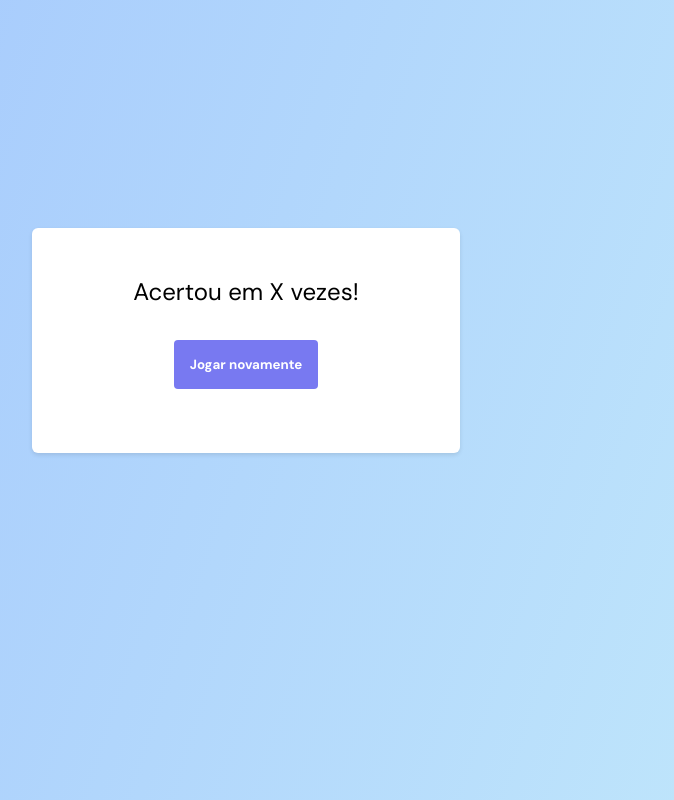
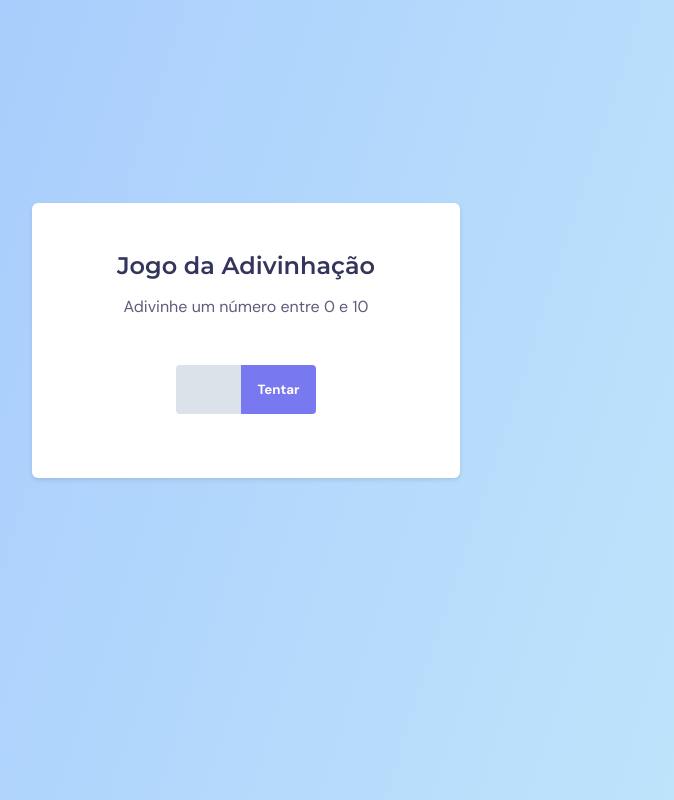
Before and after one commit to carvalhogabriel1117/Jogodeadivinhacao, a plain HTML site: page index.html in a window 1280 px wide. Shown: the whole page, without its empty margins (394-1068 px from the left). Drawn offline with Linux system fonts and the light colour scheme.

Commit message:
updateproject

```diff
--- a/index.html
+++ b/index.html
@@ -15,21 +15,22 @@
 
 <body>
     <main>
-        <div class="screen1 hide">
+        <div class="screen1">
             <h1>Jogo da Adivinhação</h1>
             <p>Adivinhe um número entre 0 e 10</p>
 
             <form>
-                <input type="number">
-                <button>Tentar</button>
+                <input id="inputNumber" type="number">
+                <button onclick="handleClick(event)">Tentar</button>
             </form>
         </div>
 
-        <div class="screen2">
+        <div class="screen2 hide">
             <h2>Acertou em X vezes!</h2>
             <button>Jogar novamente</button>
         </div>
     </main>
+    <script src="./main.js"></script>
 </body>
 
 </html>
--- /dev/null
+++ b/main.js
@@ -0,0 +1,6 @@
+function handleClick(event) {
+  event.preventDefault()
+
+  const inputNumber = document.querySelector("#inputNumber")
+  console.log("cheguei aqui")
+}
```
